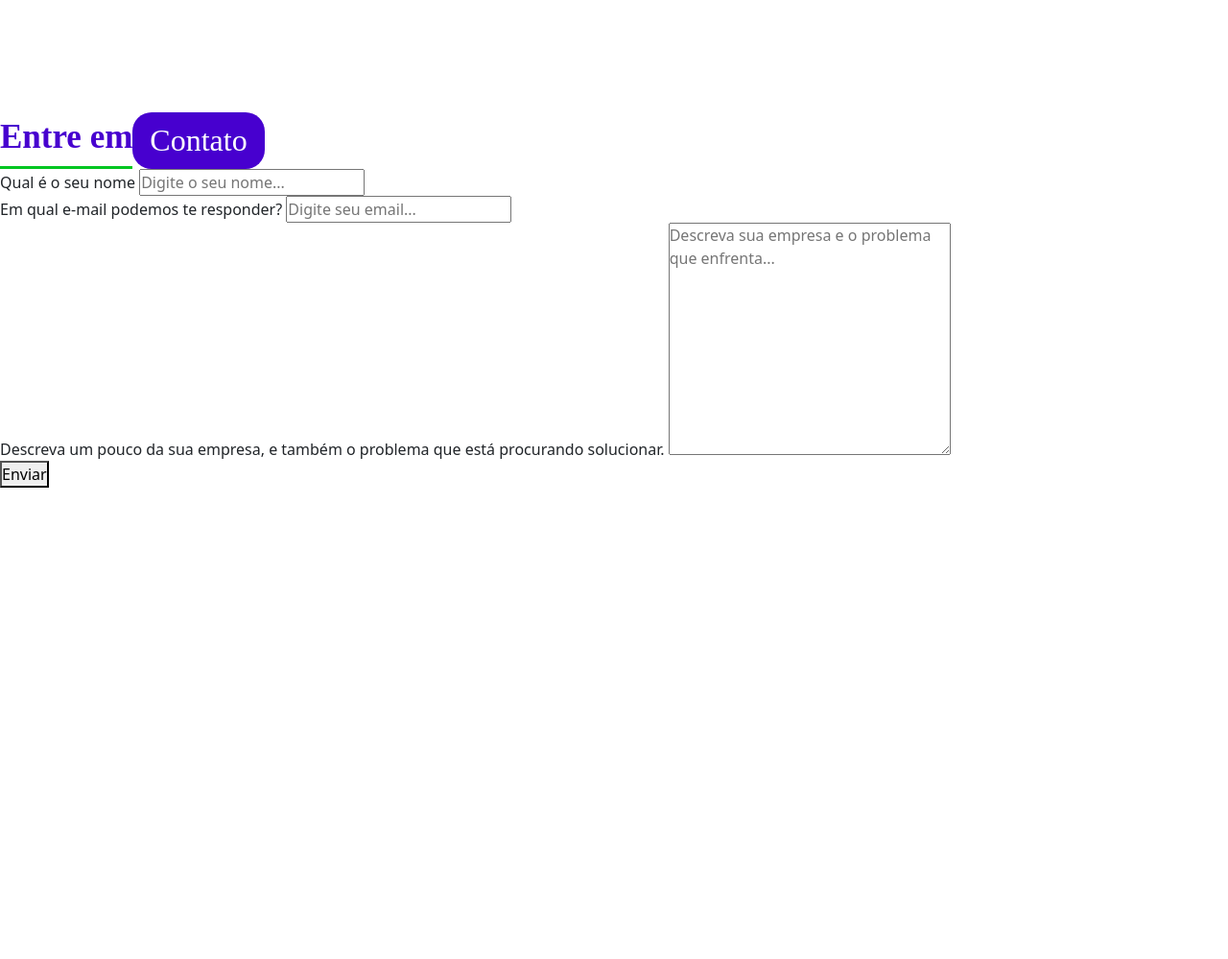
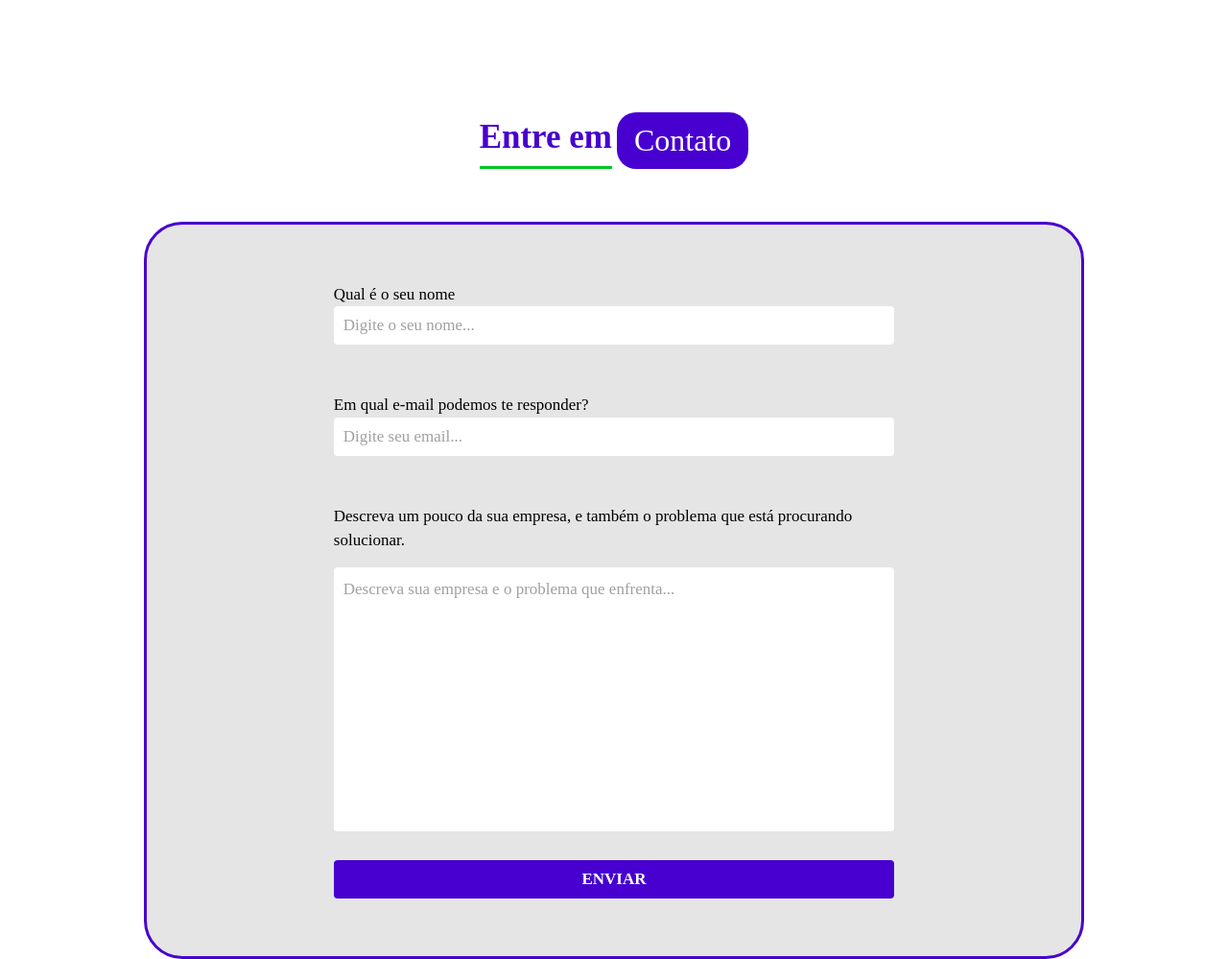
Before and after one commit to LuanaRibeiro1206/pixelV, a plain HTML site: page index.html in a window 1280 px wide. Shown: the part 3158-4157 px from the top of the page at 96% size. Before the commit the page ends 3666 px from the top, so only its background shows below. Drawn offline with nearby package versions, Linux system fonts and the light colour scheme; a web font is replaced by a local one.

Commit message:
formulario finalizado

```diff
--- a/index.html
+++ b/index.html
@@ -188,7 +188,7 @@
                     <label for="campo-email">Em qual e-mail podemos te responder?</label>
                     <input type="email" id="campo-email" placeholder="Digite seu email...">
                 </div>
-                <div class="campo-drescricao">
+                <div class="campo-descricao">
                     <label for="campo-texto">Descreva um pouco da sua empresa, e também o problema que está procurando solucionar.</label>
                     <textarea id="campo-texto" placeholder="Descreva sua empresa e o problema que enfrenta..." cols="30" rows="10"></textarea>
                 </div>
--- a/style.css
+++ b/style.css
@@ -31,14 +31,14 @@ body {
     background-color: var(--fundo-site);
 }
 
-.titulo{
+.titulo {
     display: flex;
     font-family: "Recursive", sans-linear-bold;
     font-weight: 600;
     font-size: 35px;
 }
 
-.titulo h2{
+.titulo h2 {
     color: var(--branco);
     margin-bottom: 0;
     background-color: var(--roxo-pixelV);
@@ -48,7 +48,7 @@ body {
 
 }
 
-.titulo span{
+.titulo span {
     color: var(--roxo-pixelV);
     border-bottom: solid 3px var(--verde-pixelV);
 }
@@ -136,7 +136,7 @@ header .container-grid {
 
 /* ----------- sobre -------------- */
 
-#sobre{
+#sobre {
     display: flex;
     align-items: center;
     gap: 80px;
@@ -144,18 +144,18 @@ header .container-grid {
     margin-bottom: 120px;
 }
 
-#sobre img{
+#sobre img {
     max-width: 460px;
     width: 40%;
     border-radius: 40px;
     box-shadow: 0 10px 10px 0 rgba(0, 0, 0, 0.2);
 }
 
-#sobre h2{
+#sobre h2 {
     margin-right: 5px;
 }
 
-#sobre p{
+#sobre p {
     font-family: "Recursive", sans-linear;
     font-size: 20px;
     text-align: justify;
@@ -165,7 +165,7 @@ header .container-grid {
 
 /* ---------------- parallax----------- */
 
-#parallax{
+#parallax {
     height: 250px;
 
     /* background-image: url(./img/parallax.svg); */
@@ -177,20 +177,20 @@ header .container-grid {
 
 /* -----------Serviços--------- */
 
-#servicos{
+#servicos {
     margin-bottom: 120px;
 }
 
-#servicos .titulo{
+#servicos .titulo {
     justify-content: center;
     margin-bottom: 55px;
 }
 
-#servicos h2{
+#servicos h2 {
     margin-left: 5px;
 }
 
-.container-cards{
+.container-cards {
     display: flex;
     justify-content: center;
     align-items: center;
@@ -200,17 +200,17 @@ header .container-grid {
     position: relative;
 }
 
-.linha-roxa{
+.linha-roxa {
     position: absolute;
     z-index: -1;
     top: calc(50% - 125px);
 
-   height: 250px;
+    height: 250px;
     width: 100vw;
     background: linear-gradient(0deg, rgba(36, 0, 105, 1)0%, rgba(71, 0, 207, 1)100%);
 }
 
-#servicos .card{
+#servicos .card {
     width: 300px;
     margin: 20px;
     padding: 40px 20px;
@@ -225,7 +225,7 @@ header .container-grid {
     justify-content: center;
 }
 
-#servicos .card h3{
+#servicos .card h3 {
     font-size: 24px;
     margin: 5px 0 30px;
     color: var(--roxo-pixelV);
@@ -233,38 +233,38 @@ header .container-grid {
     text-align: center;
 }
 
-#servicos .card p{
+#servicos .card p {
     font-family: "Recusive", sans-linear;
     font-size: 18px;
     margin-bottom: 20px;
     line-height: 1.5
 }
 
-#servicos .card svg{
+#servicos .card svg {
     color: var(--roxo-pixelV);
     height: 75px;
 }
 
-#servicos .card:hover{
+#servicos .card:hover {
     border: solid 3px var(--verde-pixelV);
 }
 
-#servicos .card:hover h3{
+#servicos .card:hover h3 {
     color: var(--verde-pixelV);
 }
 
-#servicos .card:hover svg{
+#servicos .card:hover svg {
     fill: var(--verde-pixelV);
 }
 
 /* --------------- Cases de Sucesso----------- */
 
-#cases h2{
+#cases h2 {
     margin-right: 5px;
 }
 
 
-#cases{
+#cases {
     display: flex;
     flex-direction: column;
     align-items: center;
@@ -272,12 +272,151 @@ header .container-grid {
     margin-bottom: 120px;
 }
 
-#cases img{
+#cases img {
     height: 300px;
     border-radius: 40px;
 }
 
-#meuCarrossel{
+#meuCarrossel {
     max-width: 1170px;
     width: 90%;
 }
+
+/* -------------Contato----------- */
+#contato {
+    text-align: center;
+    padding-bottom: 100px;
+    margin-bottom: 100px;
+}
+
+#contato .titulo {
+    justify-content: center;
+    margin-bottom: 55px;
+
+}
+
+#contato h2 {
+    margin-left: 5px;
+}
+
+#contato form {
+    width: 90%;
+    max-width: 980px;
+
+    margin: 0 auto;
+    padding: 60px 0;
+
+    display: flex;
+    flex-direction: column;
+    align-items: center;
+
+    border-radius: 40px;
+    background-color: var(--contato);
+    border: solid 3px var(--roxo-pixelV);
+
+
+    color: var(--preto);
+    font-family: "Recursive", sans-linear;
+    font-size: 17px;
+}
+
+.campo {
+    width: 60%;
+
+    text-align: left;
+
+    display: flex;
+    flex-direction: column;
+    justify-content: space-between;
+
+    margin-bottom: 50px;
+}
+
+.campo-descricao {
+    width: 60%;
+
+    text-align: left;
+
+    display: flex;
+    flex-direction: column;
+    justify-content: space-between;
+
+    margin-bottom: 30px;
+}
+
+.campo input {
+    height: 40px;
+
+    color: var(--preto);
+    background-color: var(--branco);
+
+
+    border: none;
+    border-radius: 4px;
+
+    text-indent: 10px;
+
+    outline: none;
+}
+
+.campo-descricao textarea {
+    color: var(--preto);
+    background-color: var(--branco);
+
+
+    border: none;
+    border-radius: 4px;
+
+    outline: none;
+
+    padding: 10px;
+
+    resize: none;
+}
+
+
+.campo-lable,
+.campo-descricao label {
+    margin-bottom: 15px;
+}
+
+.campo input,
+.campo-descricao textarea {
+    font-family: "Recursive", sans-linear;
+    font-size: 17px;
+}
+
+.campo input::placeholder,
+.campo-descricao textarea::placeholder {
+    color: #a0a0a0;
+}
+
+.campo input:focus,
+.campo-descricao textarea:focus {
+    outline: 2px solid var(--verde-pixelV);
+}
+
+#contato form button {
+    height: 40px;
+    width: 60%;
+
+    background-color: var(--roxo-pixelV);
+    color: var(--branco);
+
+    border: none;
+    border-radius: 4px;
+
+    font-size: 17px;
+    font-family: "Recursive", sans-linear;
+    font-weight: 700;
+
+    text-transform: uppercase;
+
+    cursor: pointer;
+
+    transition: background-color 500ms;
+}
+
+#contato form button:hover{
+    background-color: var(--verde-pixelV);
+}
```
